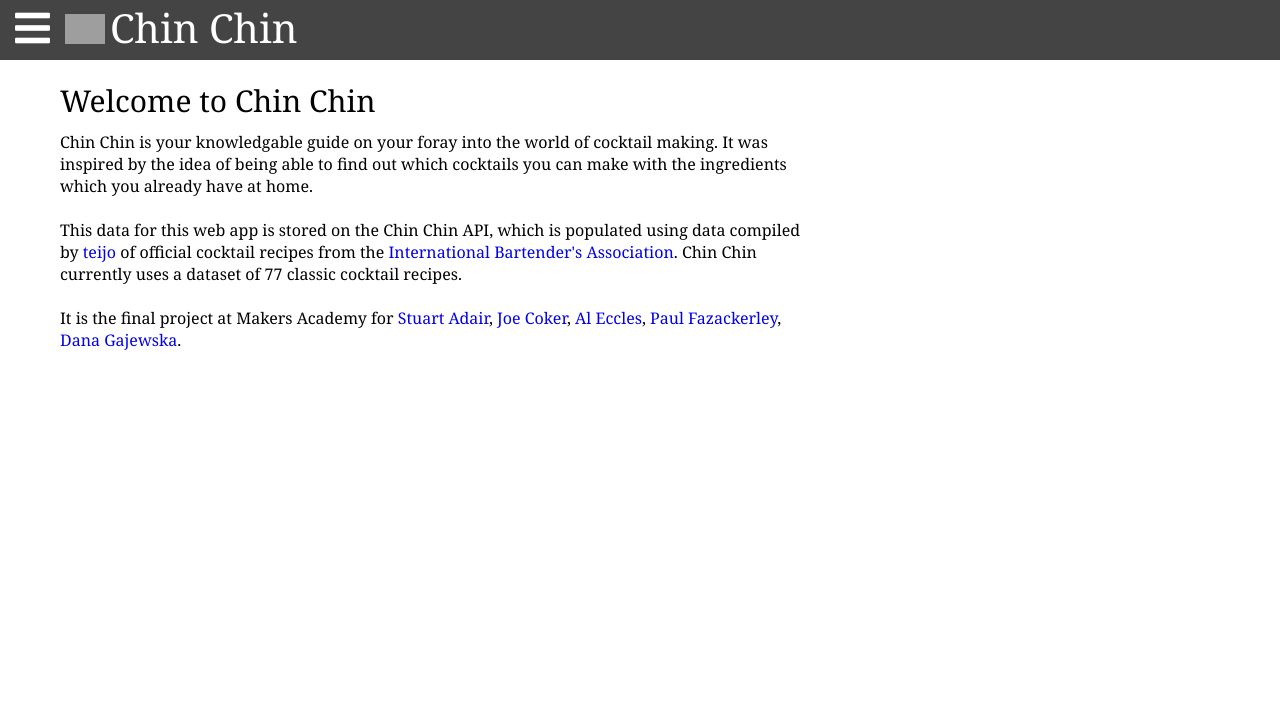
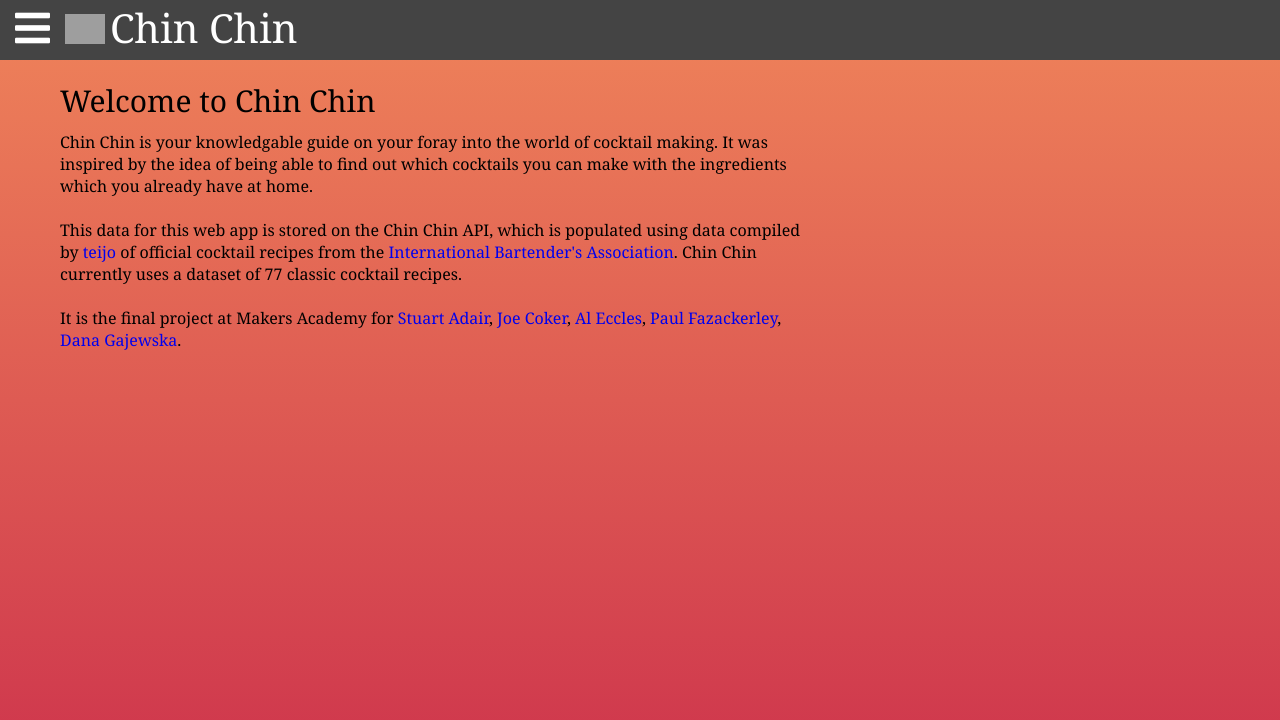
Before and after one commit to joecoker/ChinChinReactApplication, a React (Create React App) app: page / in a window 1280 px wide. Shown: the top 720 px of the page. Built offline with nearby package versions, Linux system fonts and the light colour scheme; grey boxes are pictures that could not be loaded.

Commit message:
Adds background colour

```diff
--- a/src/main.css
+++ b/src/main.css
@@ -1,10 +1,18 @@
 body {
+  min-height: 100%;
+  padding: 0;
   margin: 0;
   font-family: Georgia, 'Times New Roman', Times, serif;
+  background-color: #ef845a;
+  background-image: linear-gradient(#ef845a, #cd324c);
+  background-attachment: fixed;
   -webkit-font-smoothing: antialiased;
   -moz-osx-font-smoothing: grayscale;
 }
 
+html {
+  height: 100%;
+}
 .thumbnail {
   margin: 25px 0 10px 0;
   border-radius: 10px;
@@ -33,6 +41,7 @@ a:link {
   transition: background-color 1s ease;
   margin: auto;
   margin-bottom: 30px;
+  background-color: #ffffff;
   box-shadow: 0 4px 8px 0 #00000080, 0 6px 20px 0 #00000080;
   border-radius: 20px;
   width: 250px;
@@ -86,7 +95,8 @@ a:link {
 #menu {
   padding: 5px 0;
   width: 150px;
-  background-color: #444444
+  background-color: #444444;
+  border-radius: 0 0 5px 5px;
 }
 
 .menu-item {
```
